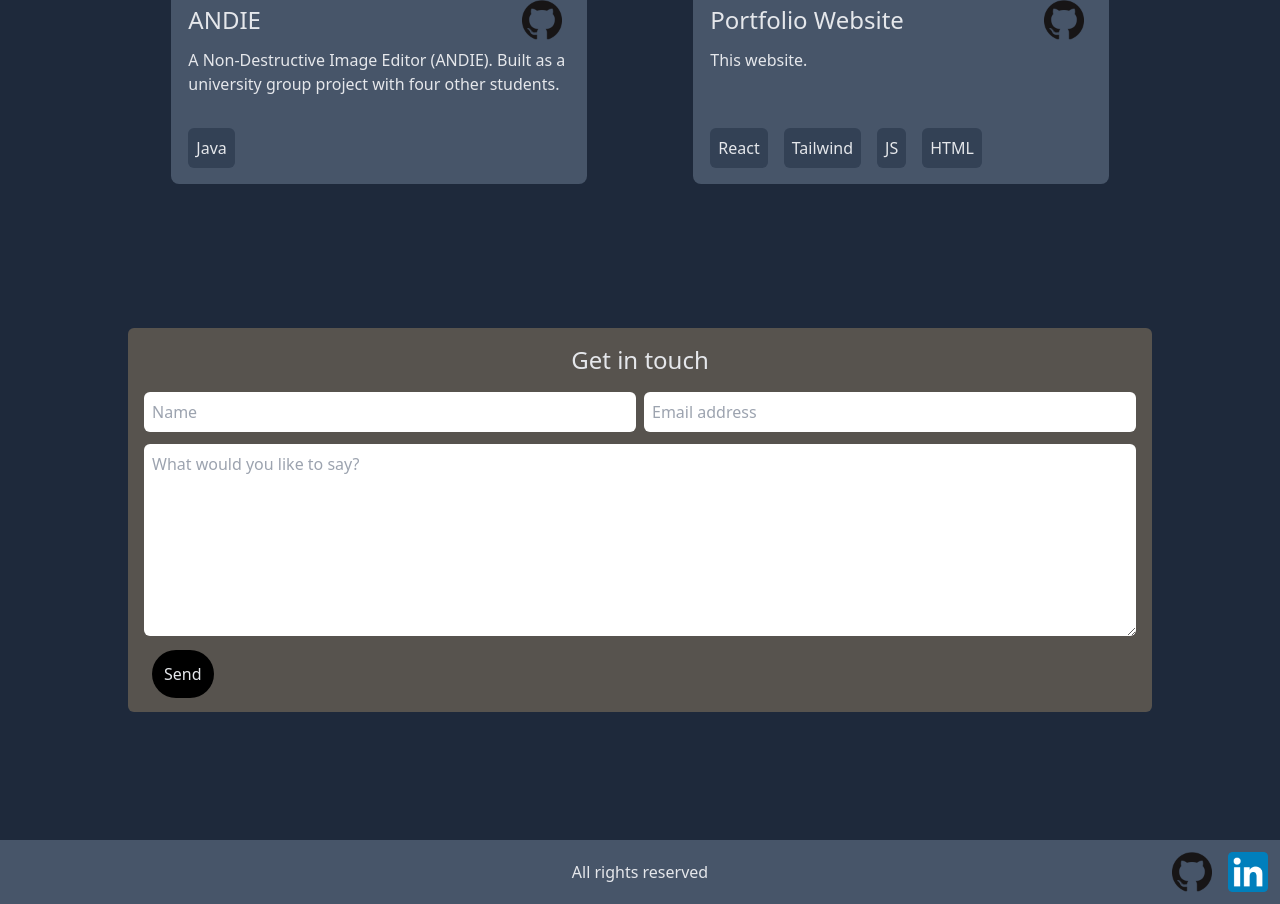
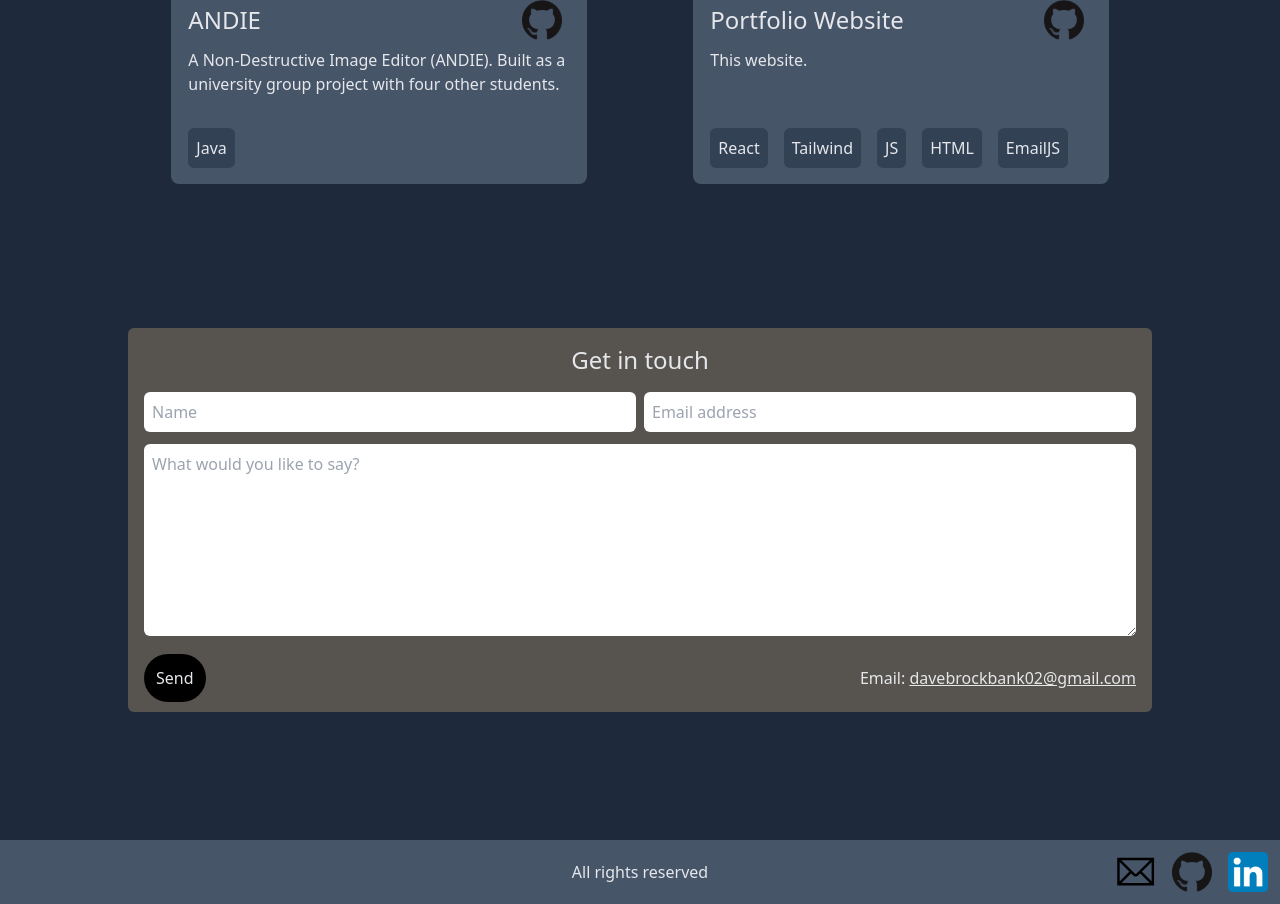
Before and after one commit to davebroc/davebroc.github.io, a React (Vite) app: page / in a window 1280 px wide. Shown: the part 1720-2624 px from the top of the page. Built offline with nearby package versions, Linux system fonts and the light colour scheme.

Commit message:
Contact form working!

```diff
--- a/index.html
+++ b/index.html
@@ -5,6 +5,9 @@
   <meta charset="UTF-8" />
   <link rel="icon" type="image/svg+xml" href="/person.svg" />
   <meta name="viewport" content="width=device-width, initial-scale=1.0" />
+  <script type="text/javascript" src="https://cdn.jsdelivr.net/npm/@emailjs/browser@3/dist/email.min.js">
+  </script>
+
   <title>David Brockbank</title>
 </head>
 
--- a/package.json
+++ b/package.json
@@ -12,6 +12,7 @@
     "preview": "vite preview"
   },
   "dependencies": {
+    "@emailjs/browser": "^3.10.0",
     "react": "^18.2.0",
     "react-dom": "^18.2.0"
   },
--- a/src/data/projects.js
+++ b/src/data/projects.js
@@ -1,7 +1,7 @@
 export default [{
     title: 'Birds of Aotearoa',
     imgURL: './birds.JPG',
-    skills: ['JS', 'HTML', 'CSS'],
+    skills: ['JS', 'HTML', 'CSS', 'MongoDB', 'Node JS'],
     live: 'https://davebroc.github.io/Birds-of-Aotearoa',
     repo: 'https://github.com/davebroc/Birds-of-Aotearoa',
     description: 'A static website displaying birds native to Aotearoa. Currently a Front-end application with the back-end still in development.'
@@ -27,7 +27,7 @@ export default [{
 {
     title: 'Portfolio Website',
     imgURL: './portfolio.PNG',
-    skills: ['React', 'Tailwind', 'JS', 'HTML'],
+    skills: ['React', 'Tailwind', 'JS', 'HTML', 'EmailJS'],
     // live: '#',
     repo: 'https://github.com/davebroc/portfolio',
     description: 'This website.'
--- a/src/sections/Contact.jsx
+++ b/src/sections/Contact.jsx
@@ -1,22 +1,41 @@
 import React from 'react'
+import emailjs from '@emailjs/browser';
 
 export default function Contact() {
+    const form = React.useRef();
 
+    const serviceID = 'service_ss9z8f3'
+    const templateID = 'template_i7zhuzh'
+    const publicKey = 'HSmcKSO8s1wJhHVJS'
 
+    emailjs.init(publicKey);
+
+    function sendEmail(e) {
+        e.preventDefault();
+
+        emailjs.sendForm(serviceID, templateID, form.current, publicKey)
+            .then((result) => {
+                console.log(result.text);
+            }, (error) => {
+                console.log(error.text);
+            });
+    };
 
 
     return (
         <section id='contact' className='scroll-mt-18 sm:scroll-mt-16'>
-            <form className="flex-col p-4 bg-stone-600 md:h-96  mt-32 rounded-md" action='./Contact.jsx' method='post' >
+            <form ref={form} onSubmit={sendEmail} className="flex-col p-4 bg-stone-600 md:h-96  mt-32 rounded-md"  >
                 <h1 className="text-center mb-4 text-2xl">Get in touch</h1>
                 <div className="flex justify-between text-black">
-
                     <input name='name' type="text" placeholder="Name" className="w-1/2 mr-1 p-2 rounded-md"></input>
                     <input name='email' type="email" placeholder="Email address" className="w-1/2 ml-1 p-2 rounded-md"></input>
                 </div>
                 <textarea name='message' className="w-full h-48 mt-3 p-2 rounded-md text-black" rows="4" placeholder="What would you like to say?"></textarea>
+                <div className='flex justify-between items-center mt-3'>
+                    <button type="submit" className="bg-black p-3 rounded-full">Send</button>
+                    <p>Email: <a className='underline' href='mailto:davebrockbank02@gmail.com'>davebrockbank02@gmail.com</a></p>
 
-                <button type="submit" className="bg-black p-3 rounded-full m-2">Send</button>
+                </div>
             </form>
         </section>
     )
--- a/src/sections/Footer.jsx
+++ b/src/sections/Footer.jsx
@@ -7,6 +7,9 @@ export default function Footer() {
                 All rights reserved
             </p>
             <div className='absolute flex  m-0 top-1 right-1'>
+                <a href='mailto:davebrockbank02@gmail.com' target="_blank">
+                    <img className='w-10 h-10 m-2' src='./email.svg' alt='Email' />
+                </a>
                 <a href='https://github.com/davebroc' target="_blank">
                     <img className='w-10 h-10 m-2' src='./github.png' alt='Github repo' />
                 </a>
```
Also changed, not shown: public/email.svg (added), 1 other file (tests, documents, lock files or other folders).
